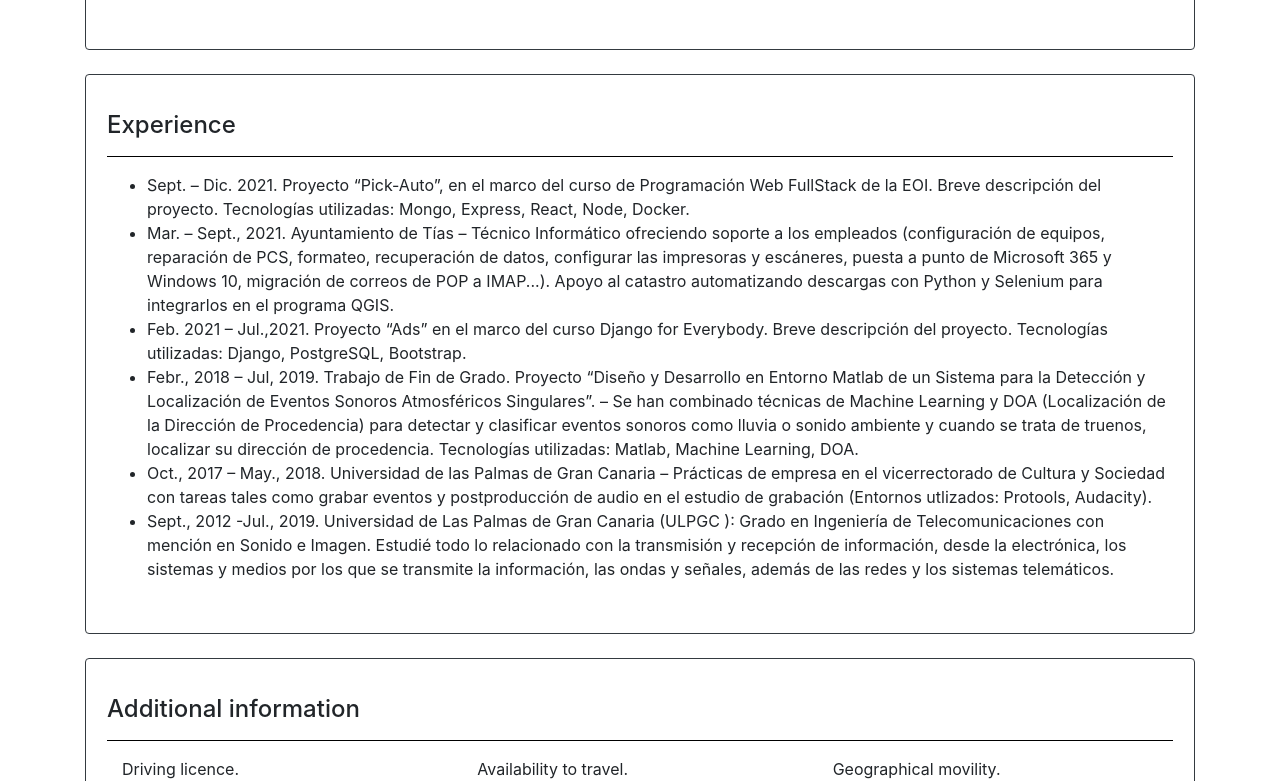
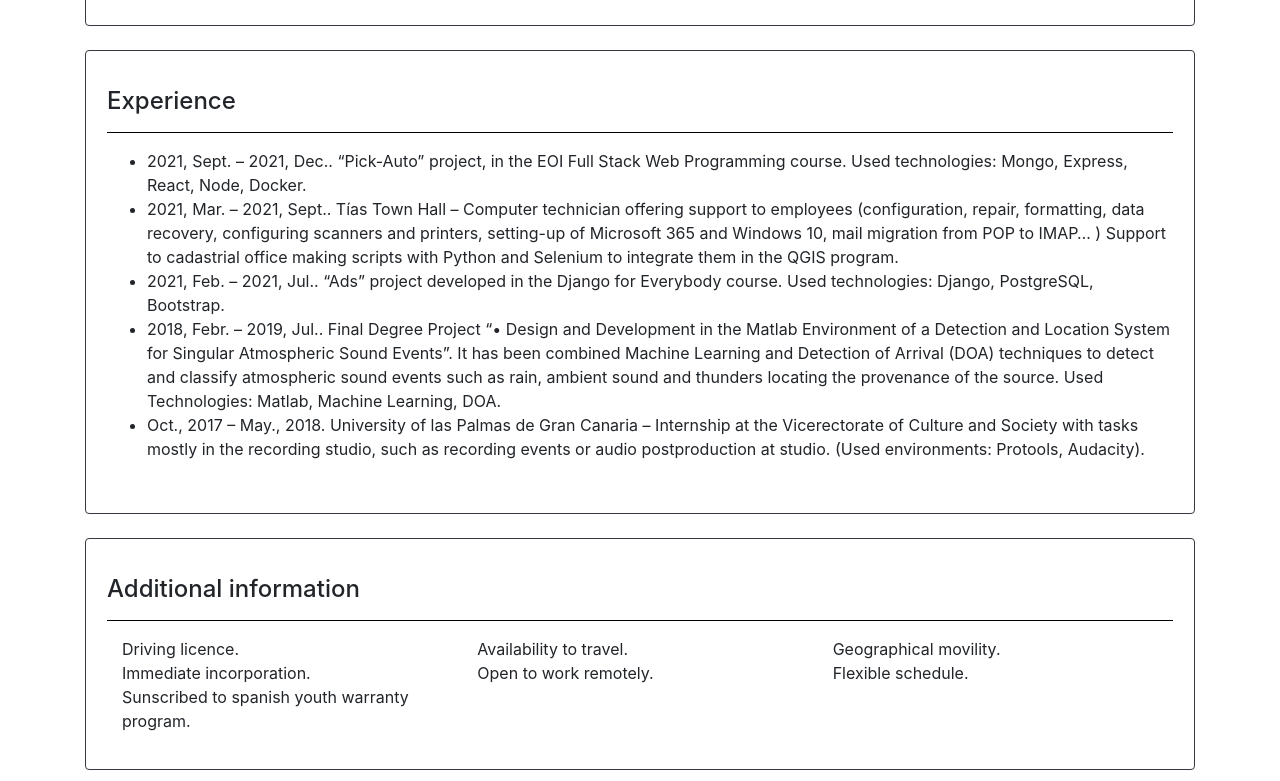
Before and after one commit to JuanFran928/english, a website: page src/index.html in a window 1280 px wide. Shown: the part 1275-2056 px from the top of the page. Drawn offline with nearby package versions, Linux system fonts and the light colour scheme.

Commit message:
modified vite.config

```diff
--- a/package.json
+++ b/package.json
@@ -23,7 +23,7 @@
     "postcss-syntax": "^0.36.2",
     "stylelint": "^14.0.1",
     "stylelint-config-standard": "^23.0.0",
-    "vite": "^2.6.4"
+    "vite": "^2.6.13"
   },
   "keywords": [],
   "license": "ISC"
--- a/src/index.html
+++ b/src/index.html
@@ -18,7 +18,7 @@
   <link rel="stylesheet" href="https://stackpath.bootstrapcdn.com/bootstrap/4.3.1/css/bootstrap.min.css"
     integrity="sha384-ggOyR0iXCbMQv3Xipma34MD+dH/1fQ784/j6cY/iJTQUOhcWr7x9JvoRxT2MZw1T" crossorigin="anonymous">
   <title>JF english</title>
-  <script type="module" crossorigin src="index.c0ed7041.js"></script>
+  <script type="module" crossorigin src="/src/index.js"></script>
 </head>
 
 <body>
@@ -101,13 +101,11 @@
             <h4 class="card-title">About</h4>
             <hr color="black">
             <p class="card-text font-italic text-justify">
-              "Natural de Lanzarote, en mi familia dicen que soy inteligente, pues aprendí a leer y la tabla del 2 con
-              cinco años. Soy de ciencias y tecnología, aunque mi curiosidad me ha llevado a leerme varios libros de
-              desarrollo personal. Me gusta el surf, escucho e investigo música en distintos idiomas, de ahí que
-              estudiara
-              la Ingeniería en Telecomunicaciones en la mención de Sonido e Imagen, donde me enamoré de la
-              programación.
-              Actualmente me estoy formando en desarrollo web, campo donde busco una oportunidad laboral."
+              "Local from Lanzarote, my family says that I'm intelligent, so I learnt to read and the table of two with
+              five years. I'm a science and technology boy, although my curiosity have led me to read some personal development book.
+              I like surfing, I listen and research music in different languages, hence I studied Telecommunications Engineering degree,
+              where I fell in love with programming.
+              Actually I'm training myself in web development, field where I search a job opportunity."
             </p>
           </div>
         </div>
@@ -194,42 +192,28 @@
           <hr color="black">
           <ul>
             <li>
-              <p class="card-text">Sept. – Dic. 2021. Proyecto “Pick-Auto”, en el marco del curso de Programación Web
-                FullStack de la EOI. Breve descripción del proyecto. Tecnologías utilizadas: Mongo, Express, React,
-                Node, Docker.</p>
+              <p class="card-text">2021, Sept. – 2021, Dec..  “Pick-Auto” project, in the EOI Full Stack Web Programming course.
+                Used technologies: Mongo, Express, React, Node, Docker.</p>
             </li>
             <li>
-              <p class="card-text">Mar. – Sept., 2021. Ayuntamiento de Tías – Técnico Informático ofreciendo soporte a
-                los empleados (configuración de equipos, reparación de PCS, formateo, recuperación de datos,
-                configurar las impresoras y escáneres, puesta a punto de Microsoft 365 y Windows 10, migración de
-                correos de POP a IMAP...). Apoyo al catastro automatizando descargas con Python y Selenium para
-                integrarlos en el programa QGIS.</p>
+              <p class="card-text"> 2021, Mar. – 2021, Sept.. Tías Town Hall –
+                Computer technician offering support to employees (configuration, repair, formatting, data recovery,
+                 configuring scanners and printers, setting-up of Microsoft 365 and Windows 10, mail migration from POP to IMAP… )
+                Support to cadastrial office making scripts with Python and Selenium to integrate them in the QGIS program.</p>
             </li>
             <li>
-              <p class="card-text">Feb. 2021 – Jul.,2021. Proyecto “Ads” en el marco del curso Django for Everybody.
-                Breve descripción del proyecto. Tecnologías utilizadas: Django, PostgreSQL, Bootstrap.</p>
+              <p class="card-text">2021, Feb. – 2021, Jul.. “Ads” project developed in the Django for Everybody course.
+                Used technologies: Django, PostgreSQL, Bootstrap.</p>
             </li>
             <li>
-              <p class="card-text">Febr., 2018 – Jul, 2019. Trabajo de Fin de Grado. Proyecto “Diseño y Desarrollo en
-                Entorno Matlab de un Sistema para la Detección y Localización de Eventos Sonoros Atmosféricos
-                Singulares”. – Se han combinado técnicas de Machine Learning y DOA (Localización de la Dirección de
-                Procedencia) para detectar y clasificar eventos sonoros como lluvia o sonido ambiente y cuando se
-                trata de truenos, localizar su dirección de procedencia. Tecnologías utilizadas: Matlab, Machine
-                Learning, DOA.</p>
+              <p class="card-text">2018, Febr. – 2019, Jul.. Final Degree Project “•	Design and Development in the Matlab Environment of a Detection and Location System for Singular Atmospheric Sound Events”.
+                It has been combined Machine Learning and Detection of Arrival (DOA) techniques to detect and classify atmospheric sound events such as rain, ambient sound and thunders locating the provenance of the source.
+                Used Technologies: Matlab, Machine Learning, DOA.</p>
             </li>
             <li>
-              <p class="card-text">Oct., 2017 – May., 2018. Universidad de las Palmas de Gran Canaria – Prácticas de
-                empresa en el vicerrectorado de Cultura y Sociedad con tareas tales como grabar eventos y
-                postproducción de audio en el estudio de grabación (Entornos utlizados: Protools, Audacity).</p>
-            </li>
-
-
-            <li>
-              <p class="card-text">
-                Sept., 2012 -Jul., 2019. Universidad de Las Palmas de Gran Canaria (ULPGC ): Grado en Ingeniería de
-                Telecomunicaciones con mención en Sonido e Imagen. Estudié todo lo relacionado con la transmisión y
-                recepción de información, desde la electrónica, los sistemas y medios por los que se transmite la
-                información, las ondas y señales, además de las redes y los sistemas telemáticos. </p>
+              <p class="card-text">Oct., 2017 – May., 2018. University of las Palmas de Gran Canaria – Internship
+                at the Vicerectorate of Culture and Society with tasks mostly in the recording studio,
+                such as recording events or audio postproduction at studio. (Used environments: Protools, Audacity).</p>
             </li>
           </ul>
         </div>
--- a/vite.config.js
+++ b/vite.config.js
@@ -1,6 +1,6 @@
 const path = require("path");
 const mode = process.env.NODE_ENV === "production" ? "production" : "development";
-const base = mode === "production" ? "/" + path.basename(process.cwd()) + "/" : "/";
+const base = "/";
 
 module.exports = {
   root: "src",
```
Also changed, not shown: 1 other file.
